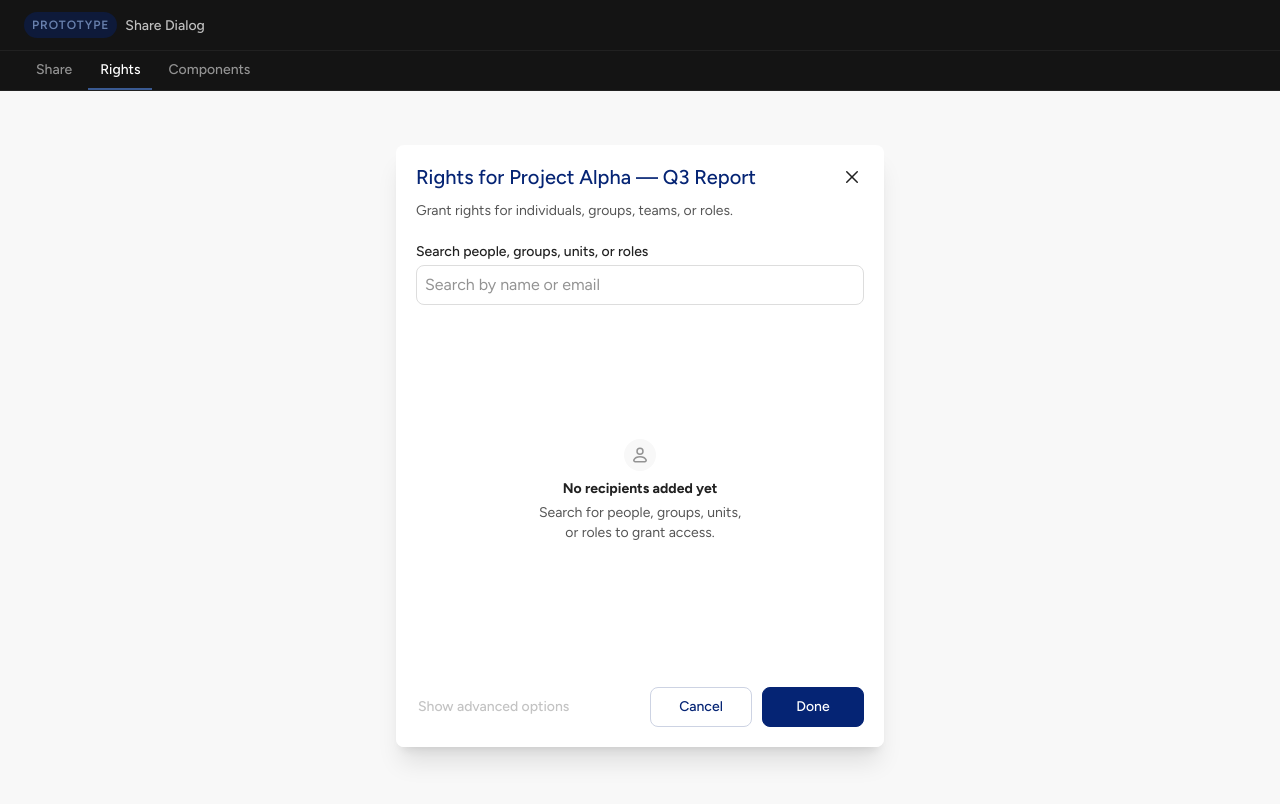
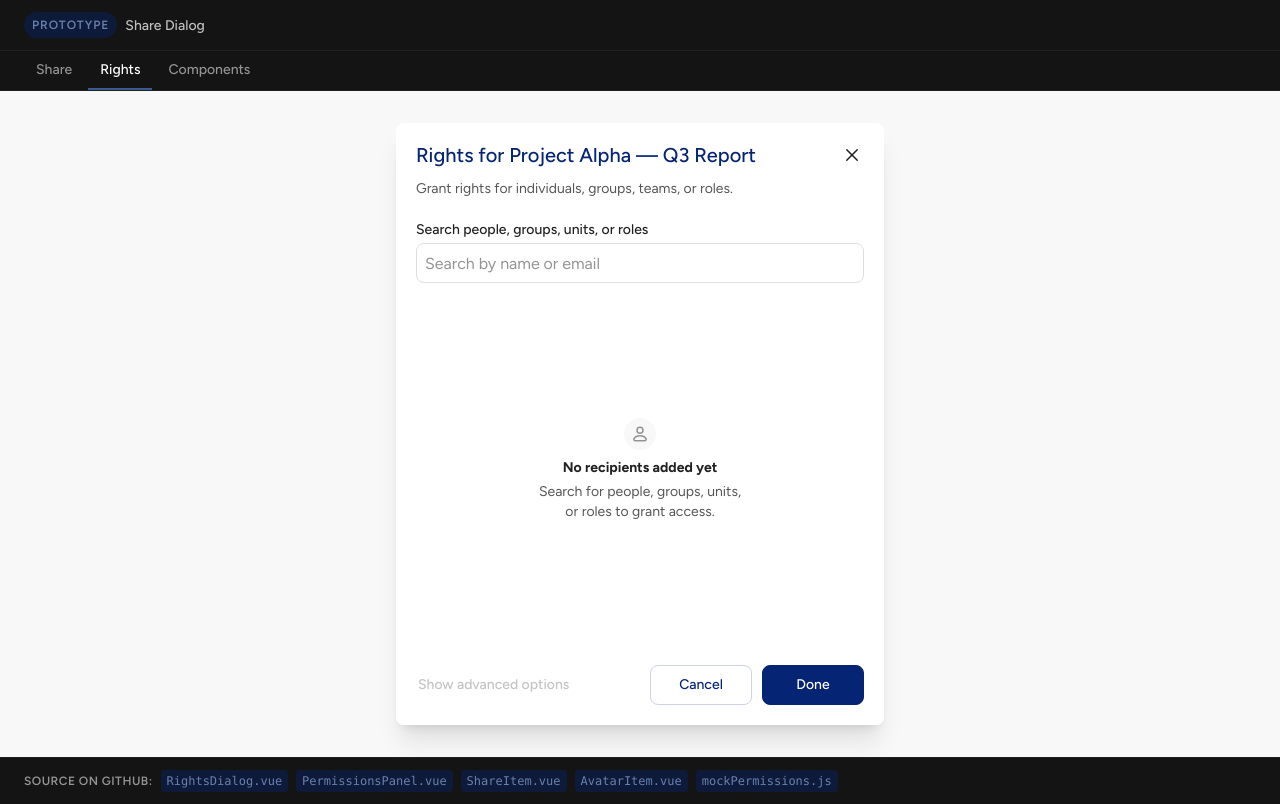
Before and after one commit to Morgado-SER/share-dialog, a Vue app: page / in a window 1280 px wide. Built offline with nearby package versions, Linux system fonts and the light colour scheme.

Commit message:
feat(prototype): add per-screen source-file references linking to GitHub
A footer bar on each screen (Share / Rights / Components) lists the files that build it, linking directly to their GitHub blob pages so developers can find the code.

Co-Authored-By: Claude Opus 4.8 <noreply@anthropic.com>

```diff
--- a/src/App.vue
+++ b/src/App.vue
@@ -130,17 +130,56 @@
       </section>
 
     </main>
+
+    <!-- Source reference — which files build the current screen -->
+    <footer class="prototype-source">
+      <span class="prototype-source__label">Source on GitHub:</span>
+      <a
+        v-for="file in currentSource"
+        :key="file"
+        class="prototype-source__link"
+        :href="`${REPO_BLOB}/${file}`"
+        target="_blank"
+        rel="noopener noreferrer"
+      >{{ file.split('/').pop() }}</a>
+    </footer>
   </div>
 </template>
 
 <script setup>
-import { ref } from 'vue'
+import { ref, computed } from 'vue'
 import ShareDialog  from './components/ShareDialog.vue'
 import RightsDialog from './components/RightsDialog.vue'
 import AvatarItem   from './components/AvatarItem.vue'
 import ShareItem    from './components/ShareItem.vue'
 
 const view = ref('rights')
+
+// Direct links to the source files behind each screen, for developers
+const REPO_BLOB = 'https://github.com/Morgado-SER/share-dialog/blob/main'
+
+const SOURCE_FILES = {
+  share: [
+    'src/components/ShareDialog.vue',
+    'src/components/ShareItem.vue',
+    'src/components/AvatarItem.vue',
+    'src/data/mockSearchData.js',
+  ],
+  rights: [
+    'src/components/RightsDialog.vue',
+    'src/components/PermissionsPanel.vue',
+    'src/components/ShareItem.vue',
+    'src/components/AvatarItem.vue',
+    'src/data/mockPermissions.js',
+  ],
+  components: [
+    'src/App.vue',
+    'src/components/AvatarItem.vue',
+    'src/components/ShareItem.vue',
+  ],
+}
+
+const currentSource = computed(() => SOURCE_FILES[view.value])
 
 function handleClose()      { console.log('Dialog closed') }
 function handleCancel()     { console.log('Cancelled') }
@@ -309,4 +348,40 @@ function handleAdd(result)  { console.log('Added:', result.name) }
   text-decoration-color: transparent;
   cursor: not-allowed;
 }
+
+/* ── Source reference bar ── */
+.prototype-source {
+  display: flex;
+  flex-wrap: wrap;
+  align-items: center;
+  gap: var(--space-2);
+  padding: var(--space-3) var(--space-6);
+  background: var(--color-neutral-800);
+  border-top: 1px solid var(--color-neutral-700);
+  flex-shrink: 0;
+}
+
+.prototype-source__label {
+  font-size: var(--text-xs);
+  font-weight: var(--weight-semibold);
+  letter-spacing: 0.04em;
+  text-transform: uppercase;
+  color: var(--color-neutral-400);
+}
+
+.prototype-source__link {
+  font-size: var(--text-xs);
+  font-family: var(--font-mono, ui-monospace, monospace);
+  color: var(--color-brand-300);
+  padding: 2px 6px;
+  border-radius: var(--radius-sm);
+  background: rgba(5, 36, 116, 0.4);
+  text-decoration: none;
+  transition: color var(--transition-default), background var(--transition-default);
+}
+
+.prototype-source__link:hover {
+  color: var(--color-neutral-0);
+  background: var(--color-brand-600);
+}
 </style>
```
